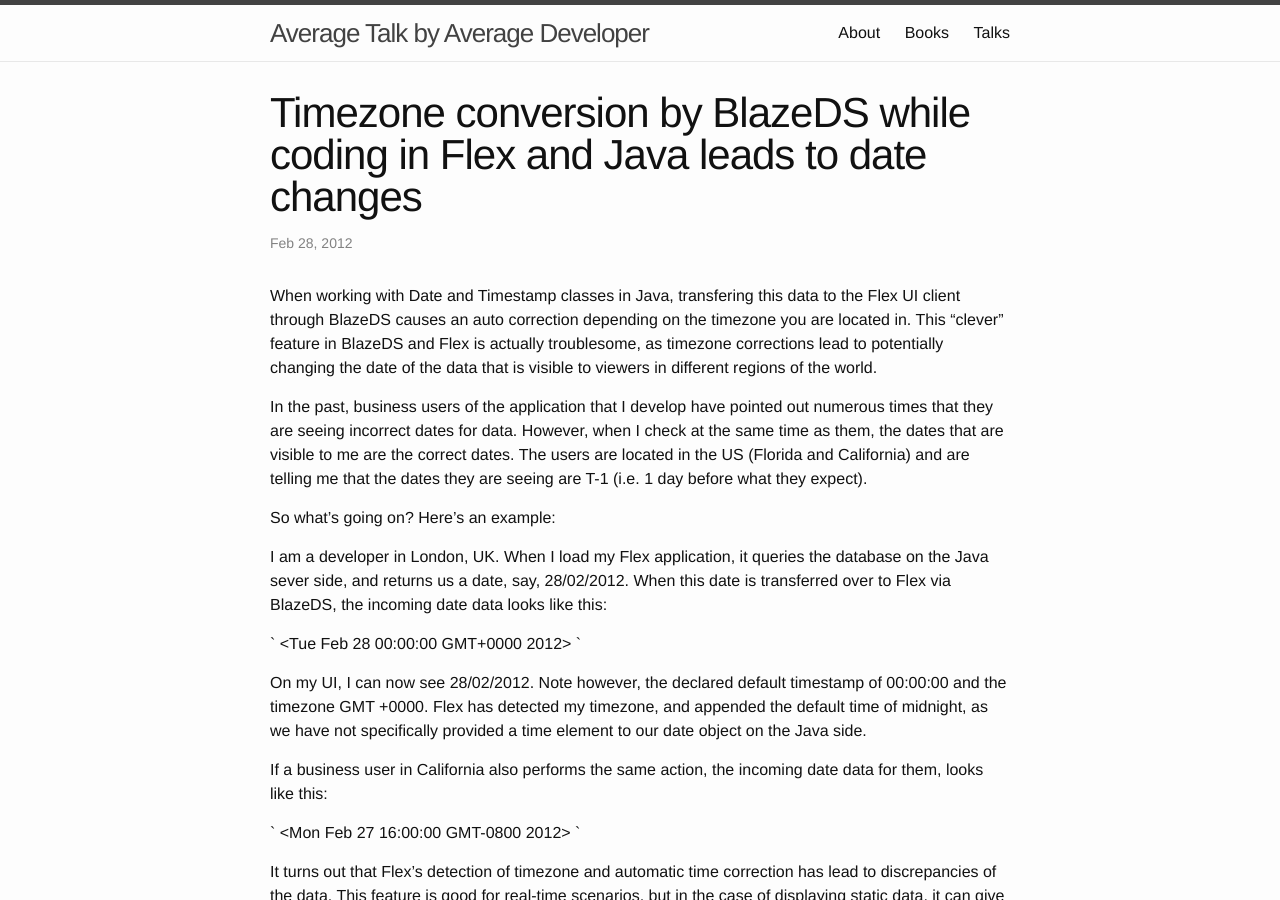
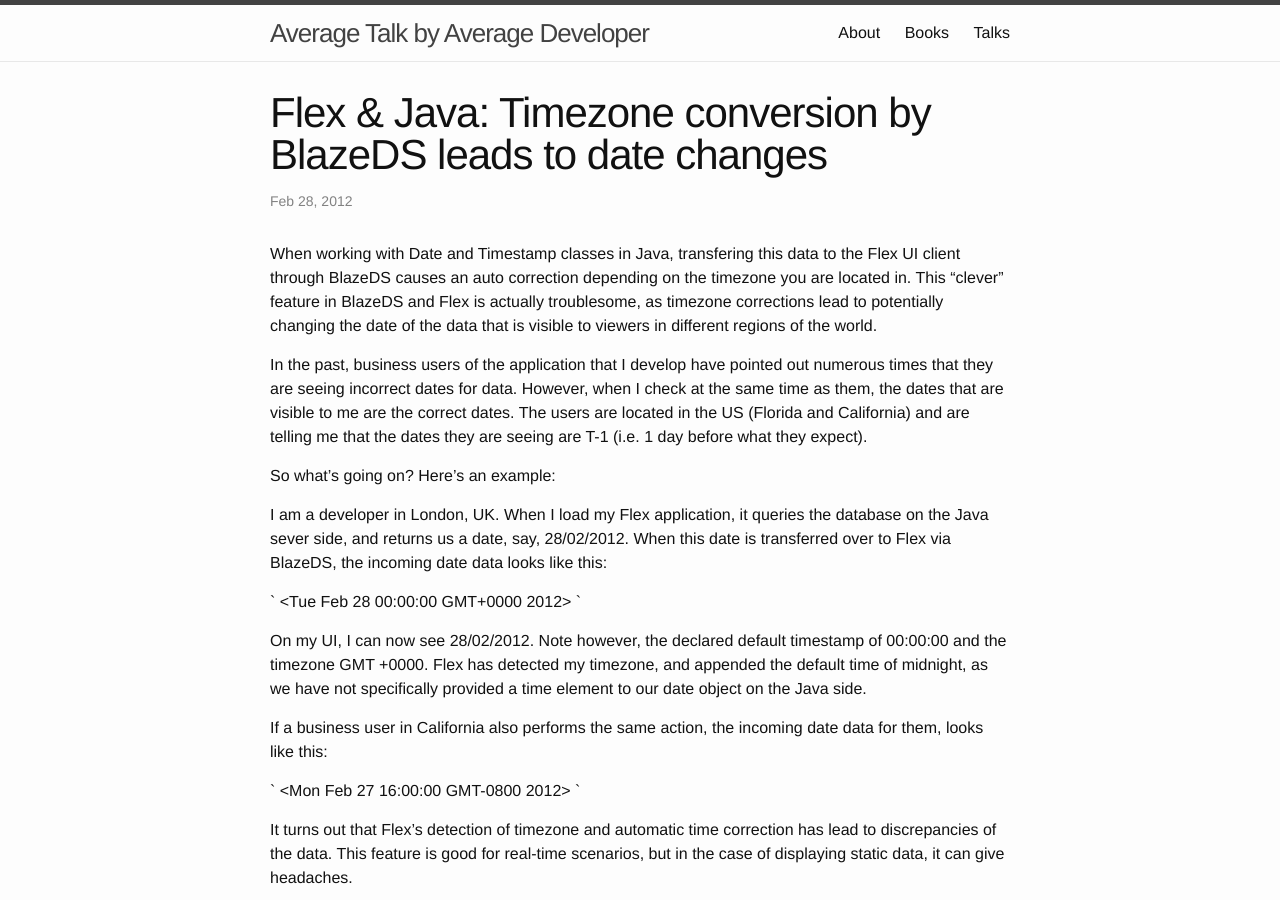
Before and after one commit to hakanozbay/hakanozbay.github.io, a Jekyll site: the page built from _posts/2012-02-28-timezone-conversion-by-blazeds-while-coding-in-flex-and-java.md, in a window 1280 px wide and 900 px high. Built offline with Jekyll 4.4.1, drawn with Linux system fonts in a browser that asks for light colours.

Commit message:
update titles of previous artcile to follow a consisten format

```diff
--- a/_posts/2012-02-28-timezone-conversion-by-blazeds-while-coding-in-flex-and-java.md
+++ b/_posts/2012-02-28-timezone-conversion-by-blazeds-while-coding-in-flex-and-java.md
@@ -1,6 +1,6 @@
 ---
 layout: post
-title:  "Timezone conversion by BlazeDS while coding in Flex and Java leads to date changes"
+title:  "Flex & Java: Timezone conversion by BlazeDS leads to date changes"
 date:   2012-02-28 19:29:24
 ---
 
```
Also changed, not shown: _posts/2011-03-05-capture-url-redirects-in-java.md (+1 -1 lines), _posts/2013-09-09-handling-daylight-saving-time-in-java-and-spring-applications.md (+1 -1 lines), _posts/2015-12-29-resolve-sslv3-alert-handshake-failure-in-python.md (+1 -1 lines).
